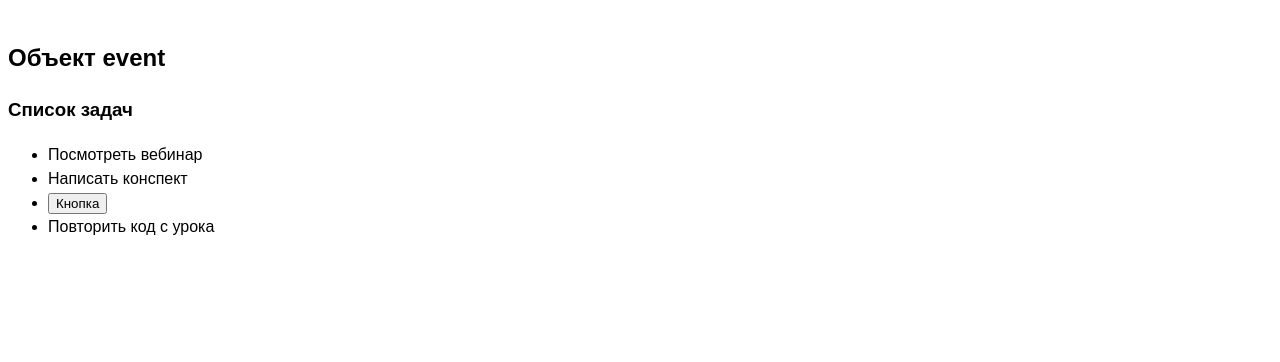
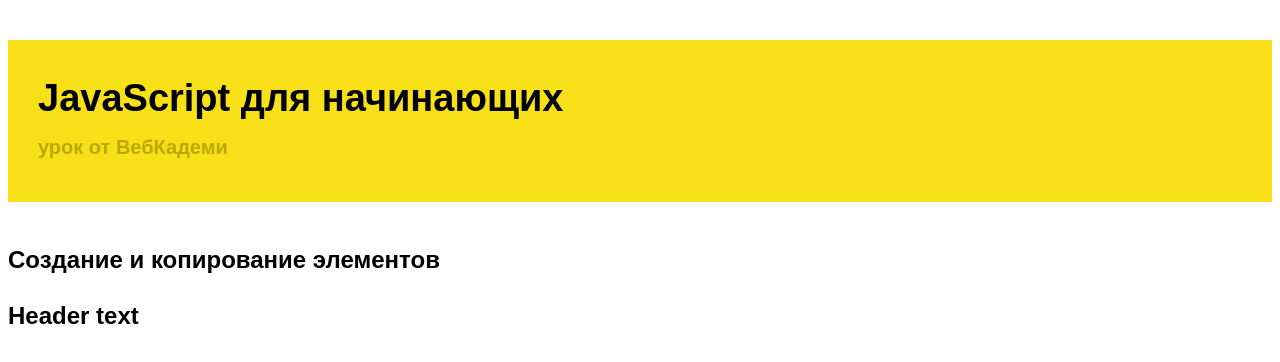
Before and after one commit to VR-Store-Neural/Javascriptfornewbie, a plain HTML site: page index.html in a window 1280 px wide. Drawn offline with Linux system fonts and the light colour scheme.

Commit message:
creation-copying-elements

```diff
--- a/index.html
+++ b/index.html
@@ -11,7 +11,7 @@
 		<link rel="stylesheet" href="./style.css" />
 	</head>
 	<body>
-		<header class="dom-example none">
+		<header class="dom-example">
 			<h1>JavaScript для начинающих</h1>
 			<div class="school-name">урок от ВебКадеми</div>
 		</header>
@@ -68,7 +68,7 @@
 		</div>
 
         <!-- Прослушка событий 3. event -->
-        <div class="dom-example">
+        <div class="dom-example none">
             <h2>Объект event</h2>
 			<h3>Список задач</h3>
 				<ul id="list">
@@ -80,7 +80,7 @@
 		</div>
 
         <!-- Создание элементов -->
-        <div class="dom-example none">
+        <div class="dom-example">
             <h2>Создание и копирование элементов</h2>
             <div id="elementsContainer"></div>
         </div>
--- a/main.js
+++ b/main.js
@@ -1,108 +1,50 @@
-// ------Работа с атрибутами------
+// ---------------Створення та копіювання елементів------------
 
 /*
-getAttribute(attrName) - повертає значення вказаного атрибуту
-setAttribute(name, value) - додає вказані атрибути та їх значення до елементу
-hasAttribute(attrName) повертає true, якщо елемент має вказаний атрибут
-removeAttribute(name, force) - видаляє вказаний атрибут
+-- Створити елемент
+document.createElement('tag-name')
 
-toggleAttribute(name, force) - додає новий атрибут при відсутності чи видаляє існуючий атрибут
-hasAttribute() - повертає true, якщо елемент має які-небудь атрибут
-getAttributesNames() - повертає назви атрибутів елемента
+-- Змінити HTML вміст в середині елементу
+element.innerHTML = ''
+
+-- Змінити текстовий вміст в середині елементу
+node.innerText = ''
+
+-- Клонування елементу
+node.cloneNode() // true з внутрішнім вмістом (текст та теги), false - без внутрішнього вмісту
+
+-- Вставити елемент в середину іншого елемента
+element.append(nodesOrDOMStrings)
+
+-- Видалити елемент
+element.remove()
 */
 
-// const img = document.querySelector('#logo');
-// const srcValue = img.getAttribute('src');
-// console.log(srcValue);
+// Вибір контейнеру
+const container = document.querySelector('#elementsContainer');
 
-// img.setAttribute('src', './img/php.png'); // change малюнок на інший з папки
-// img.setAttribute('width', '200'); // змінити розмір малюнку
+// // Створення заголовку
+// const newHeader = document.createElement('h1');
+// newHeader.textContent = 'New header';
+// container.append(newHeader);
 
-// img.src = './img/js.png'; // зміна малюнку(назад) на js.png
-// img.setAttribute('width', '50');
+// // Клонування шапки без вмісту
+// const mainHeader = document.querySelector('header');
+// const headerCopy = mainHeader.cloneNode()
+// container.append(headerCopy);
 
-// const button = document.querySelector('#button');
-// button.setAttribute('value', 'Slava Ukraine!')
-// button.value = "Text for button" // краще так - бо коротше
+// // Клонування шапки з вмістом
+// const mainHeader1 = document.querySelector('header');
+// const headerCopy1 = mainHeader.cloneNode(true)
+// container.append(headerCopy1);
 
-// ----------Working with event listening---------
-// -------- Робота з прослуховуванням подій---------
+// Вставка розмітки через рядки
+// const htmlExample = '<h2>One more header</h2>';
+// container.insertAdjacentHTML('beforeend', htmlExample);
+// .insertAdjacentElement - для елементів, створених за допомогою .documentCreateElement
+// .insertAdjacentText - для того, щоб додати текст
 
-// Будь-яка дія користувача є подією
-
-const button = document.querySelector('#button'); // знаходимо кнопку по id кнопки
-const img = document.querySelector('#logo'); // знаходимо малюнок по id лого
-
-button.value = 'delete';
-// button.addEventListener('click', function (){
-//     console.log('Click');                      // відловлюємо клік
-
-//     img.remove();                              // видаляє малюнок
-// })
-
-// button.onclick = function () {
-//     console.log('Click!');
-//     img.remove();
-// }
-
-
-// button.addEventListener('click', function (){
-//     console.log('Click');
-
-//     img.setAttribute('width', '50');               // зміна розміру малюнку по кліку
-// })
-
-// addEventListener дозволяє додати декілька обробників для однієї події(event)
-// button.addEventListener('click', function (){
-//     console.log('Click-1');
-// })
-// button.addEventListener('click', function (){
-//     console.log('Click-3');
-// })
-// button.addEventListener('click', function (){
-//     console.log('Click-2');
-// })
-
-// onclick - перезаписує значення (в данному випадку)методу
-
-// -----Відслідковування введення тексту у форму-----
-
-// const inputText = document.querySelector('#input-text');
-// const textBlock = document.querySelector('#text-block');
-
-// 1example
-// inputText.addEventListener('input', function () {
-//     // console.log('Input');
-//     console.log(inputText.value);
-//     textBlock.innerText = inputText.value;
-// })
-
-// 2example
-// inputText.addEventListener('input', () => {
-//     console.log(inputText.value);
-//     textBlock.innerText = inputText.value;
-// })
-
-// 3example
-// inputText.addEventListener('input', inputHandler);  // Якщо вставити скобки inputText.addEventListener('input', inputHandler());, працювать не буде, бо скобки одразу запустять цю функцію
-
-// function inputHandler () {
-//     console.log(inputText.value);
-//     textBlock.innerText = inputText.value;
-// }
-
-
-// --------------Об'єкт event---------------
-
-const list = document.querySelector('#list');
-
-// list.addEventListener('click', function () {
-//     console.log(this);
-// });
-
-// Дізнатись по якому саме об'єкту було здійснено клік
-list.addEventListener('click', function (event) {
-    console.log(this);
-    console.log(event);
-    console.log(event.target);
-})
+// Додавання розмітки через шаблонні рядки
+const title = 'Header text';
+const htmlExample = `<h2>${title}</h2>`;
+container.insertAdjacentHTML('beforeend', htmlExample)
```
